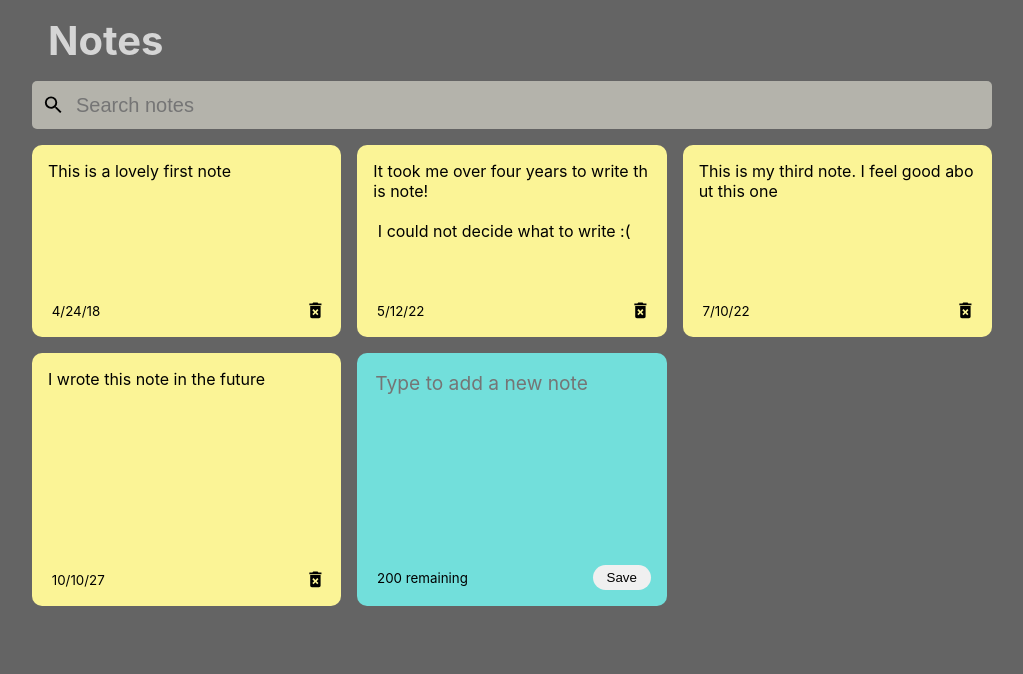
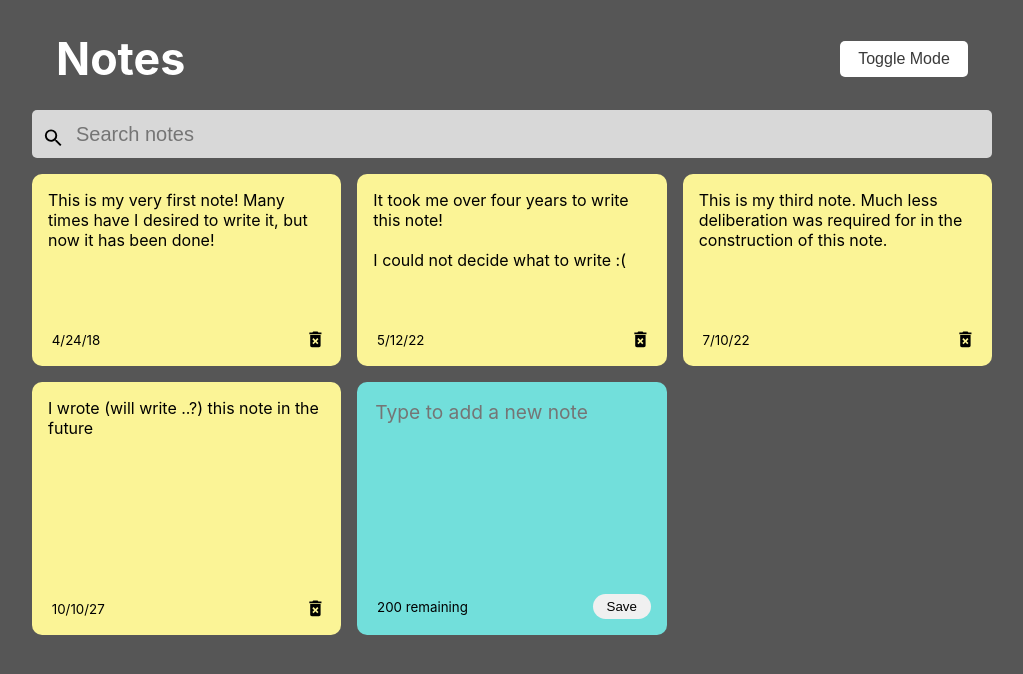
Before and after one commit to ggriffey/QuickNotes, a React (Create React App) app: page / in a window 1280 px wide. Shown: the top 674 px of the page, without its empty margins (128-1151 px from the left). Built offline with nearby package versions, Linux system fonts and the light colour scheme.

Commit message:
Complete Fundamental Functionality

```diff
--- a/src/App.js
+++ b/src/App.js
@@ -1,38 +1,50 @@
-import { useState } from "react";
+import { useEffect, useState } from "react";
 import { nanoid } from "nanoid";
 import SearchBar from "./components/SearchBar";
 import PageHeader from "./components/PageHeader";
 import NoteList from "./components/NoteList";
 
 const App = () => {
+  // State Objects:
   const [notes, setNotes] = useState([
     {
       id: nanoid(),
-      text: "This is a lovely first note",
+      text: "This is my very first note! Many times have I desired to write it, but now it has been done!",
       date: "4/24/18",
     },
     {
       id: nanoid(),
-      text:
-        "It took me over four years to write this note! \n\n I could not decide what to write :(",
+      text: "It took me over four years to write this note! \n\nI could not decide what to write :(",
       date: "5/12/22",
     },
     {
       id: nanoid(),
-      text: "This is my third note. I feel good about this one",
+      text: "This is my third note. Much less deliberation was required for in the construction of this note.",
       date: "7/10/22",
     },
     {
       id: nanoid(),
-      text: "I wrote this note in the future",
+      text: "I wrote (will write ..?) this note in the future",
       date: "10/10/27",
     },
   ]);
 
   const [searchText, setSearchText] = useState("");
 
+  // run on first load (since array param is empty) to get notes from local storage
+  useEffect(() => {
+    const savedNotes = JSON.parse(localStorage.getItem("react-notes-app-data"));
+    if (savedNotes) {
+      setNotes(savedNotes);
+    }
+  }, []);
+
+  // save notes to local storage
+  useEffect(() => {
+    localStorage.setItem("react-notes-app-data", JSON.stringify(notes));
+  }, [notes]);
+
   // Handler Functions:
-
   const addNote = (text) => {
     // create new note
     const date = new Date();
@@ -51,12 +63,35 @@ const App = () => {
     setNotes(updatedNotes);
   };
 
+  const handleToggleMode = () => {
+    const body = document.querySelector("html");
+    const header = document.querySelector(".header h1");
+    const button = document.querySelector("#toggle_mode");
+
+    console.log(body.style.backgroundColor);
+    if (body.style.backgroundColor === "var(--light-bg-color)") {
+      // Dark mode
+      body.style.backgroundColor = "var(--dark-bg-color)";
+      header.style.color = "var(--light-header-color)";
+      button.style.backgroundColor = "var(--light-header-color)";
+      button.style.color = "var(--dark-header-color)";
+    } else {
+      // Light mode
+      body.style.backgroundColor = "var(--light-bg-color)";
+      header.style.color = "var(--dark-header-color)";
+      button.style.backgroundColor = "var(--dark-header-color)";
+      button.style.color = "var(--light-header-color)";
+    }
+  };
+
   return (
     <div className="container">
-      <PageHeader />
+      <PageHeader handleToggleMode={handleToggleMode} />
       <SearchBar handleSearch={setSearchText} />
       <NoteList
-        notes={notes}
+        notes={notes.filter((note) =>
+          note.text.toLowerCase().includes(searchText.toLowerCase())
+        )}
         handleAddNote={addNote}
         handleDeleteNote={deleteNote}
       />
--- a/src/components/PageHeader.js
+++ b/src/components/PageHeader.js
@@ -1,9 +1,12 @@
 import React from "react";
 
-const PageHeader = () => {
+const PageHeader = ({ handleToggleMode }) => {
   return (
     <div className="header">
       <h1>Notes</h1>
+      <button id="toggle_mode" onClick={handleToggleMode}>
+        Toggle Mode
+      </button>
     </div>
   );
 };
--- a/src/index.css
+++ b/src/index.css
@@ -1,18 +1,21 @@
 * {
-  --main-bg-color: #b4b3ab;
-  --page-bg-color: rgb(100, 100, 100);
+  --search-bar-color: #d8d8d8;
+  --light-bg-color: rgb(249, 249, 249);
+  --dark-bg-color: rgb(86, 86, 86);
+  --dark-header-color: rgb(58, 58, 58);
+  --light-header-color: rgb(255, 255, 255);
   --new-note-color: rgb(114, 223, 219);
   --main-font: -apple-system, BlinkMacSystemFont, "Segoe UI", "Roboto", "Oxygen",
     "Ubuntu", "Cantarell", "Fira Sans", "Droid Sans", "Helvetica Neue",
     sans-serif;
 }
 
-body {
+html {
   margin: 0;
   font-family: var(--main-font);
   -webkit-font-smoothing: antialiased;
   -moz-osx-font-smoothing: grayscale;
-  background-color: var(--page-bg-color);
+  background-color: var(--dark-bg-color);
 }
 
 .container {
@@ -44,7 +47,7 @@ body {
   flex-direction: column;
   justify-content: space-between;
   white-space: pre-wrap;
-  word-break: break-all;
+  word-wrap: break-word;
 }
 
 .note-footer {
@@ -92,16 +95,16 @@ button.save:hover {
 /* SEARCH BAR STYLES */
 .search-bar {
   height: 3rem;
-  background-color: var(--main-bg-color);
+  background-color: var(--search-bar-color);
   display: flex;
   align-items: center;
   border-radius: 5px;
-  margin: 1rem 0;
+  margin: 0 0 1rem 0;
 }
 
 .search-bar input {
   border: none;
-  background-color: var(--main-bg-color);
+  background-color: var(--search-bar-color);
   font-size: 1.25rem;
   width: 100%;
 }
@@ -109,7 +112,7 @@ button.save:hover {
 .search-icon {
   height: 1.5rem;
   width: auto;
-  margin: 0.5rem 0.6rem;
+  margin: 0.5rem 0.6rem 0 0.6rem;
 }
 
 .search-bar input:focus {
@@ -118,11 +121,25 @@ button.save:hover {
 
 /* PAGE HEADER STYLES */
 .header {
-  background-color: var(--page-bg-color);
+  display: flex;
+  justify-content: space-between;
+  align-items: center;
 }
 
 .header h1 {
-  font-size: 2.5rem;
-  margin: 1rem 1rem 0 1rem;
-  color: #d5d5d5;
+  font-size: 2.8rem;
+  margin: 1.5rem;
+  color: var(--light-header-color);
 }
+
+#toggle_mode {
+  height: 2.2rem;
+  width: 8rem;
+  padding: 0.5rem;
+  font-size: 1rem;
+  background-color: var(--light-header-color);
+  color: var(--dark-header-color);
+  margin-right: 1.5rem;
+  border-style: none;
+  border-radius: 5px;
+}
--- a/src/index.js
+++ b/src/index.js
@@ -4,8 +4,4 @@ import "./index.css";
 import App from "./App";
 
 const root = ReactDOM.createRoot(document.getElementById("root"));
-root.render(
-  <React.StrictMode>
-    <App />
-  </React.StrictMode>
-);
+root.render(<App />);
```
